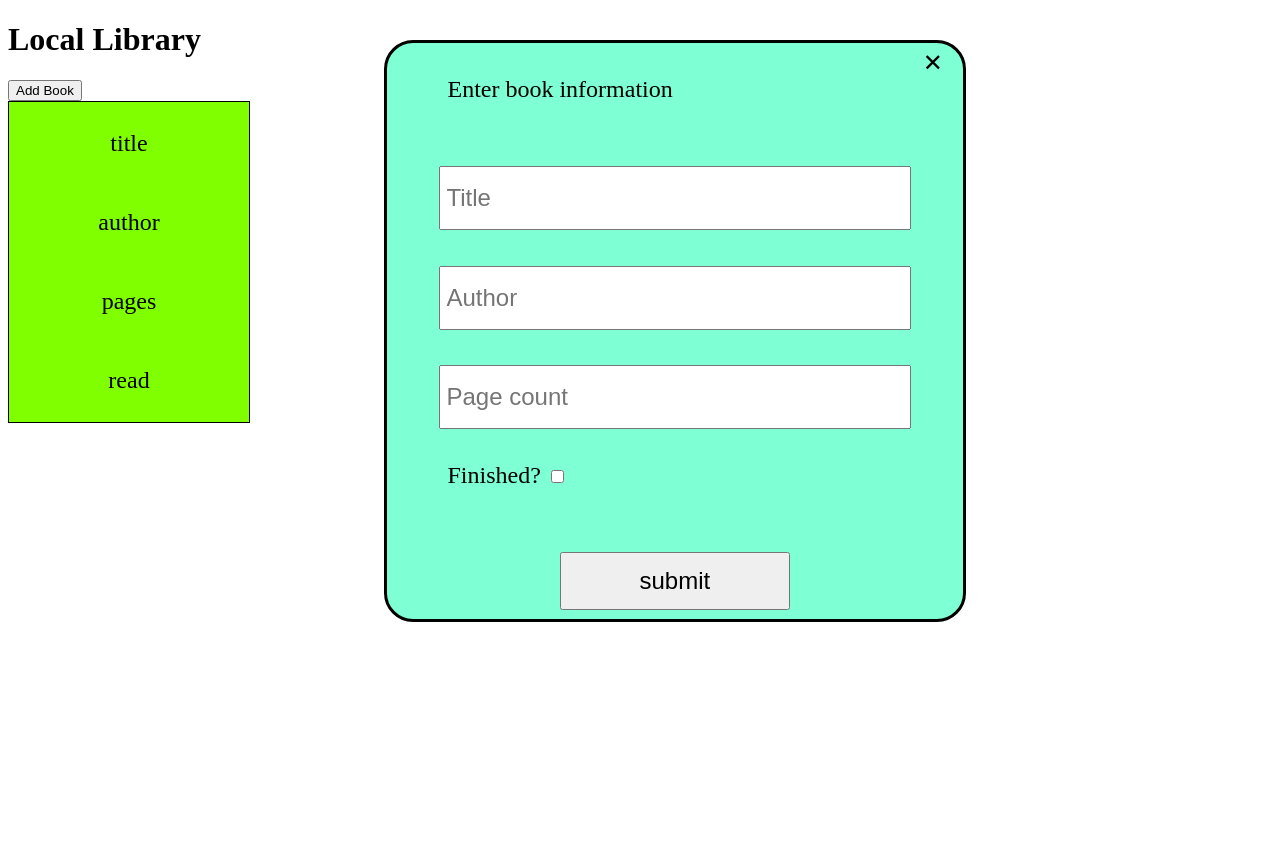
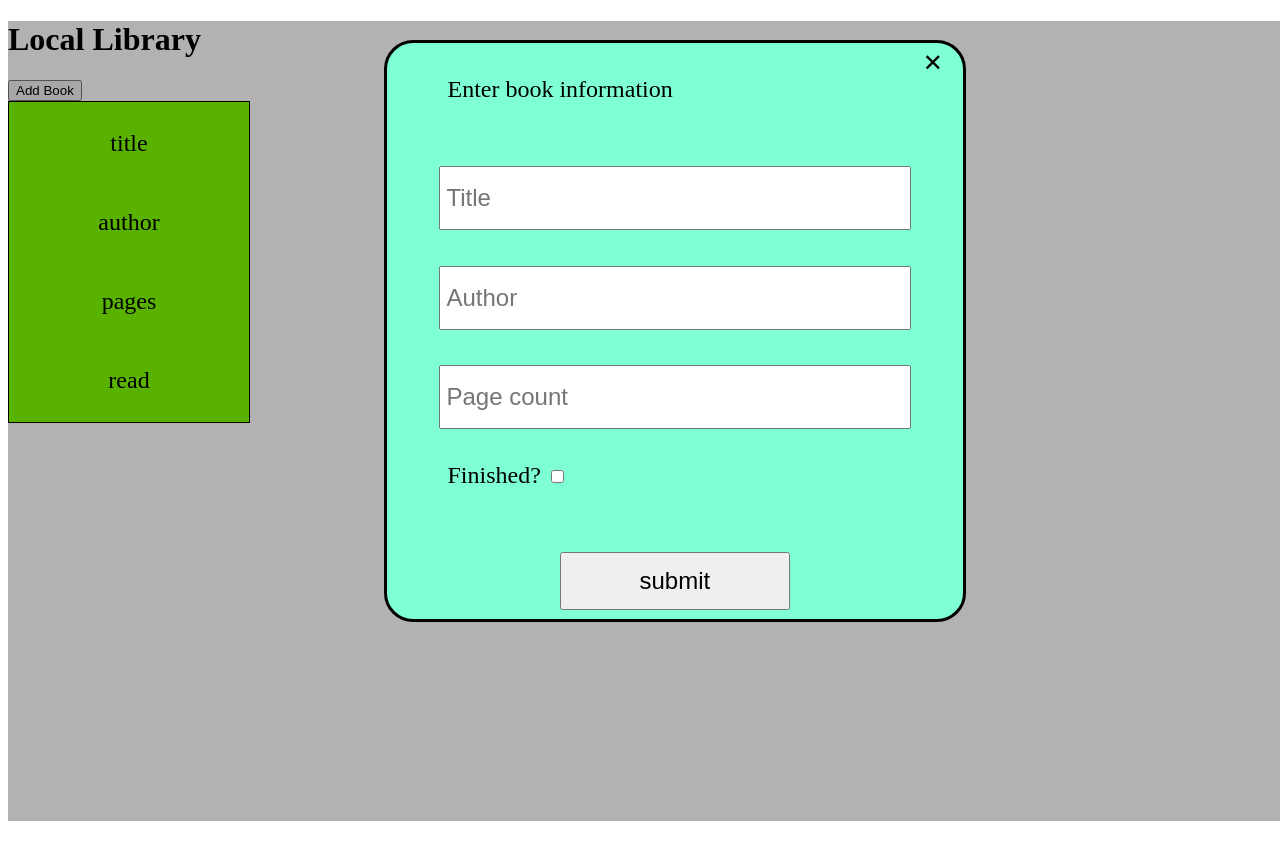
Before and after one commit to DigitalClef/Library, a plain HTML site: page index.html in a window 1280 px wide. Both pictures are taken after a click on the button "Add Book". Drawn offline with Linux system fonts and the light colour scheme.

Commit message:
Prevent user from interacting with background with modal div displays

```diff
--- a/index.html
+++ b/index.html
@@ -5,6 +5,7 @@
         <link rel='stylesheet' href='styles/styles.css'>
     </head>
     <body id='body'>
+        <div id='cover-up'></div>
         <h1>Local Library</h1>
         <button id='add-book'>Add Book</button>
         <div class='library-box'>
--- a/scripts/main.js
+++ b/scripts/main.js
@@ -9,6 +9,7 @@ const addBook = document.querySelector('#add-book');
 const userInput = document.querySelector('.user-input');
 const closeModal = document.querySelector('#close');
 const pageNumberAlert = document.querySelector('#page-count-warning');
+const coverUp = document.querySelector('#cover-up');
 
 function Book(title, author, pageCount, read) {
     this.title = title;
@@ -41,11 +42,14 @@ function clearUserInput() {
     bookFinished.checked = false;
     pageNumberAlert.style.display = 'none';
     pageCount.style.border = '';
+    coverUp.style.display = 'none'
 
 }
 
 function displayUserInput() {
     userInput.style.display = 'flex';
+    coverUp.style.display = 'block';
+
 }
 function hideUserInput() {
     userInput.style.display = 'none';
--- a/styles/styles.css
+++ b/styles/styles.css
@@ -27,6 +27,15 @@ html {
 
 #close:hover {
     transform: scale(1.1);
+}
+
+#cover-up {
+    height: 100vh;
+    width: 100vw;
+    position: absolute;
+    display: none;
+    background-color: rgba(0, 0, 0, 0.3);
+    z-index: 1;
 }
 
 .library-box {
@@ -66,7 +75,7 @@ html {
     background-color: aquamarine;
     border: 3px solid black;
     border-radius: 5%;
-    z-index: 1;
+    z-index: 2;
 }
 
 .user-input > * {
```
